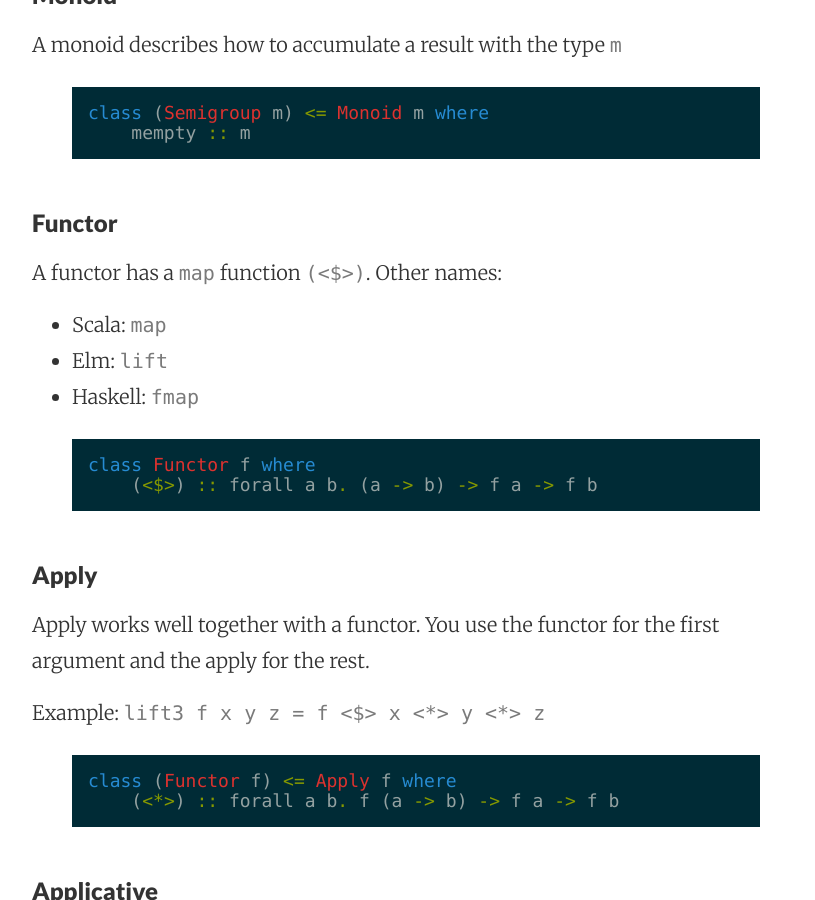
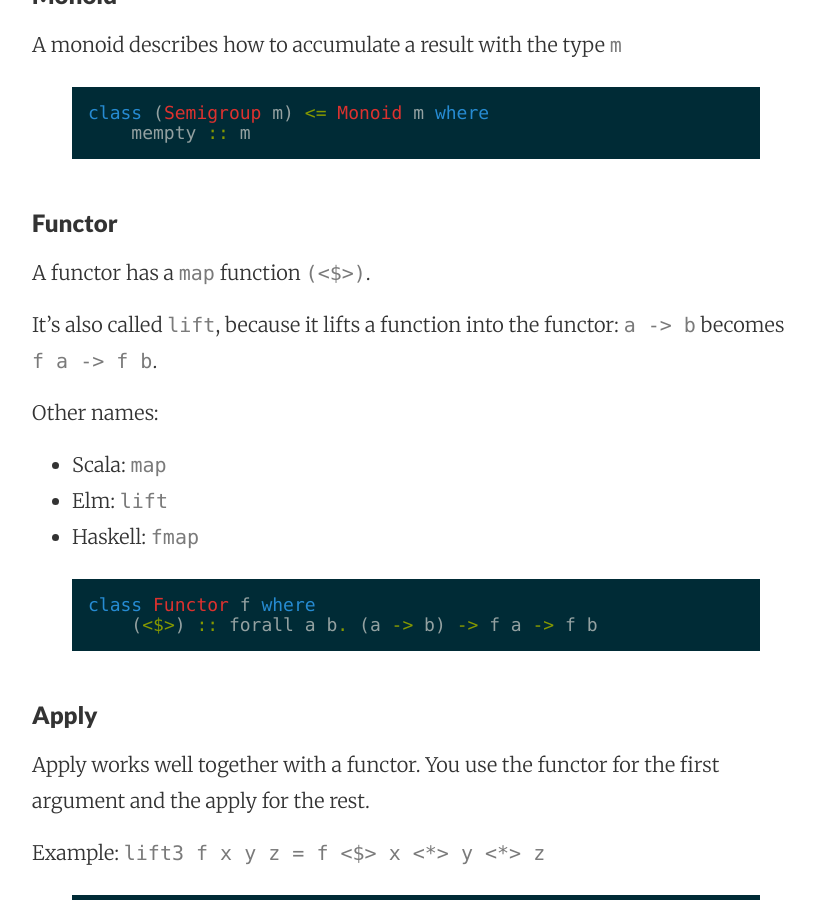
Before and after one commit to archaeron/archaeron.github.io, a Jekyll site: the page built from _posts/2014-09-15-purescript-typeclasses.md, in a window 1280 px wide and 900 px high, scrolled down 772 px. Shown: the whole window, without its empty margins (224-1039 px from the left). Built offline with Jekyll 4.4.1, drawn with Linux system fonts in a browser that asks for light colours.

Commit message:
explanation for lift

```diff
--- a/_posts/2014-09-15-purescript-typeclasses.md
+++ b/_posts/2014-09-15-purescript-typeclasses.md
@@ -20,6 +20,7 @@ class Semigroup a where
 {% endhighlight %}
 
 ### Monoid
+
 A monoid describes how to accumulate a result with the type `m`
 
 {% highlight haskell %}
@@ -32,12 +33,14 @@ class (Semigroup m) <= Monoid m where
 ### Functor
 
 A functor has a `map` function `(<$>)`.
+
+It's also called `lift`, because it lifts a function into the functor: `a -> b` becomes `f a -> f b`.
+
 Other names:
 
 - Scala: `map`
 - Elm: `lift`
 - Haskell: `fmap`
-
 
 {% highlight haskell %}
 
```
